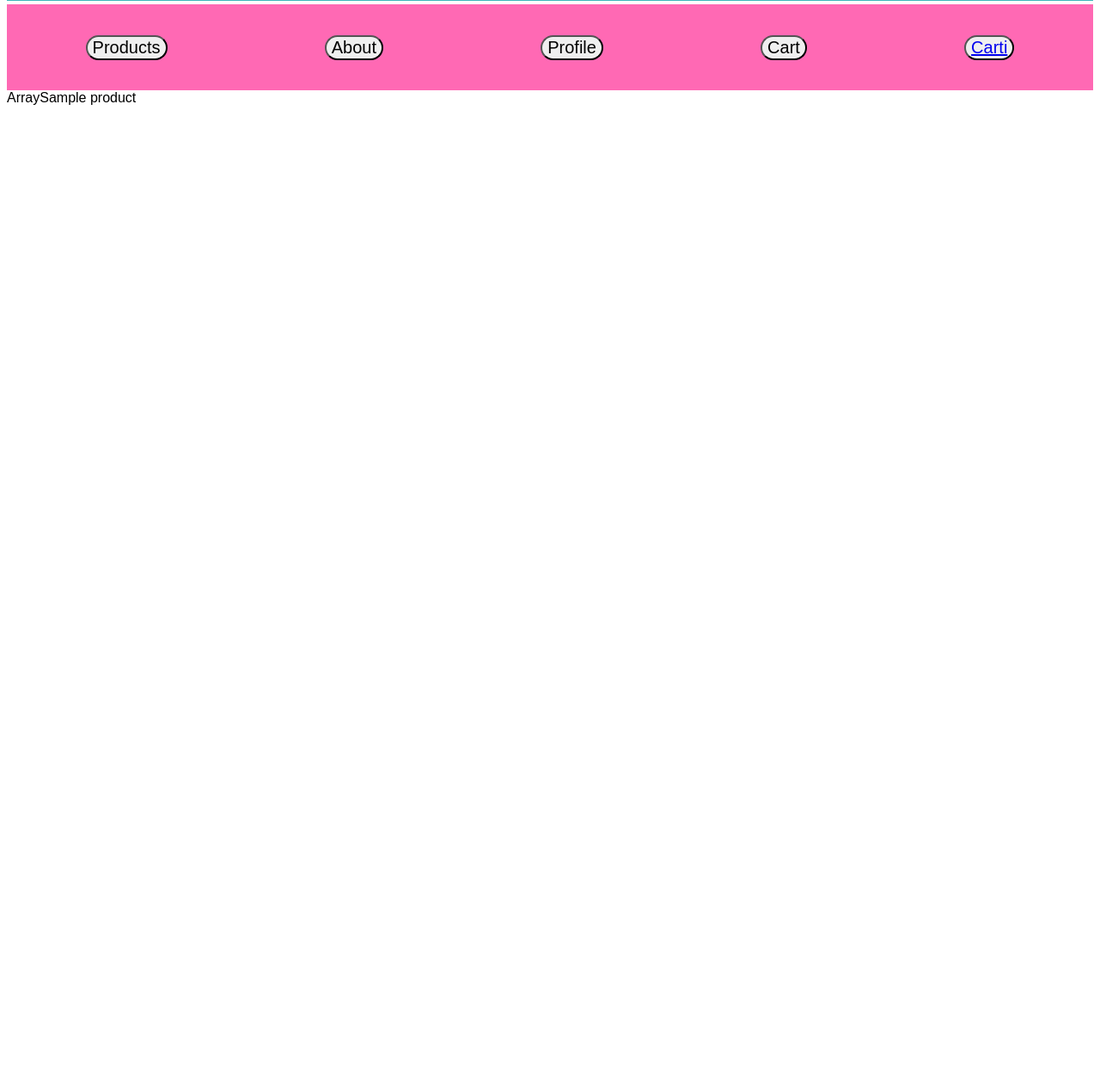
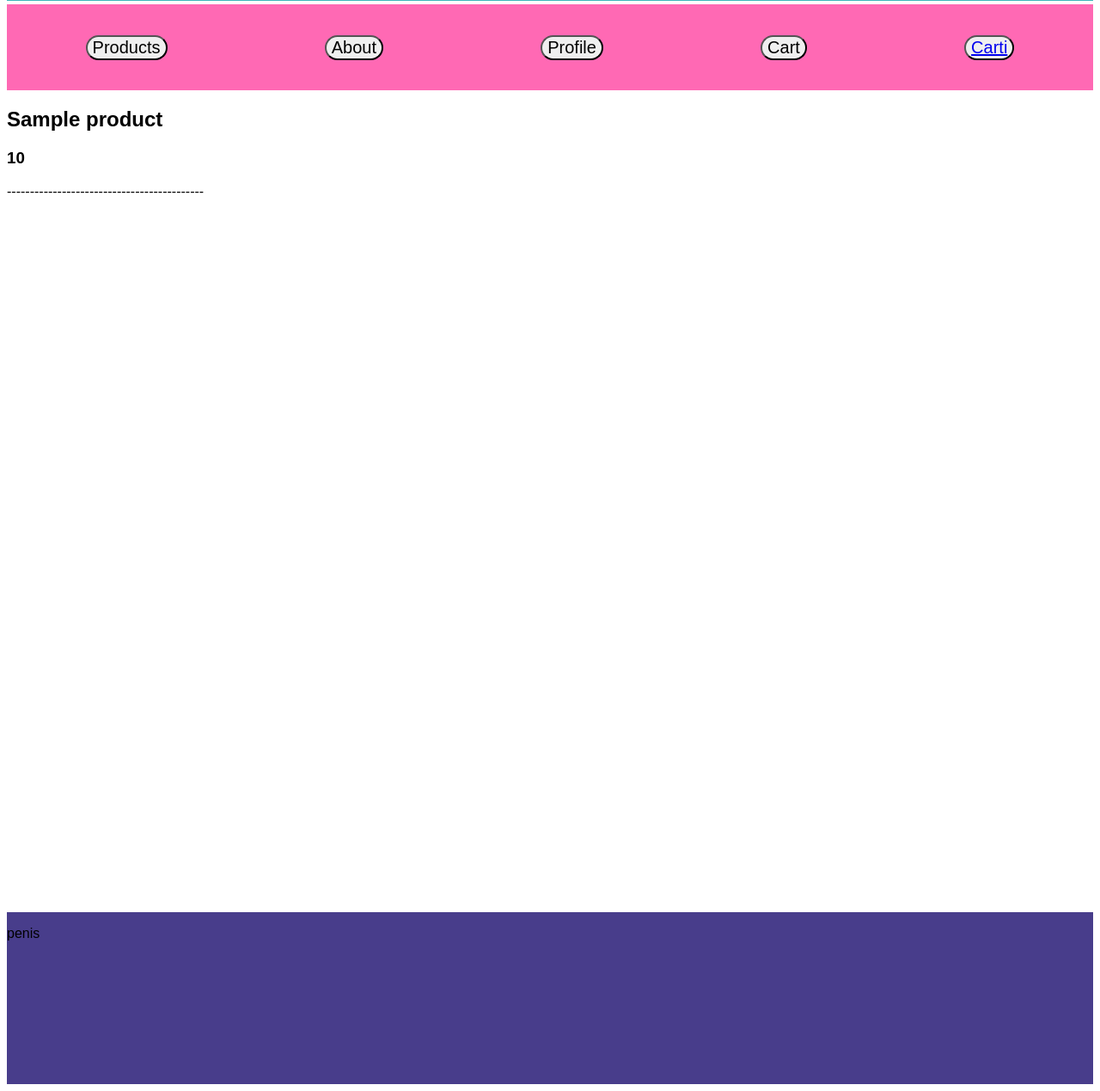
Before and after one commit to AOttoni/A3, a PHP site: page / in a window 1280 px wide. Shown: the part 481-1750 px from the top of the page at 86% size. Before the commit the page ends 603 px from the top, so only its background shows below. Run offline with PHP 8.4, Linux system fonts and the light colour scheme; tables that the repository leaves empty or names only in its code hold one stand-in row (values such as "Sample post"); data that the repository does not hold is empty.

Commit message:
A3 all sections added

```diff
--- a/index.php
+++ b/index.php
@@ -20,10 +20,15 @@
         </nav>
         <main>
             <?php foreach($products as $product){ ?>
-                <div>
-                    <a><?= $product.$name?></a>
-                </div>
+                <h2>
+                    <a><?= $product['name']?></a>
+                </h2>
+                <h3><?= $product['price']?></h3>
+                <p>-------------------------------------------</p>
             <?php  } ?>
         </main>
+        <footer>
+            <p>penis</p>
+        </footer>
     </body>
 </html>
--- a/style.css
+++ b/style.css
@@ -3,7 +3,7 @@ body{
 
     display: grid;
     grid-template-columns: 100%;
-    grid-template-rows: 4fr 100px 5fr 2fr;
+    grid-template-rows: 1fr 100px 2fr 200px;
     grid-template-areas:"header"
                         "nav"
                         "main"
@@ -31,3 +31,8 @@ button{
     border-radius: 16px;
     font-size:20px;
 }
+
+footer{
+    grid-area: footer;
+    background-color: darkslateblue;
+}
```
